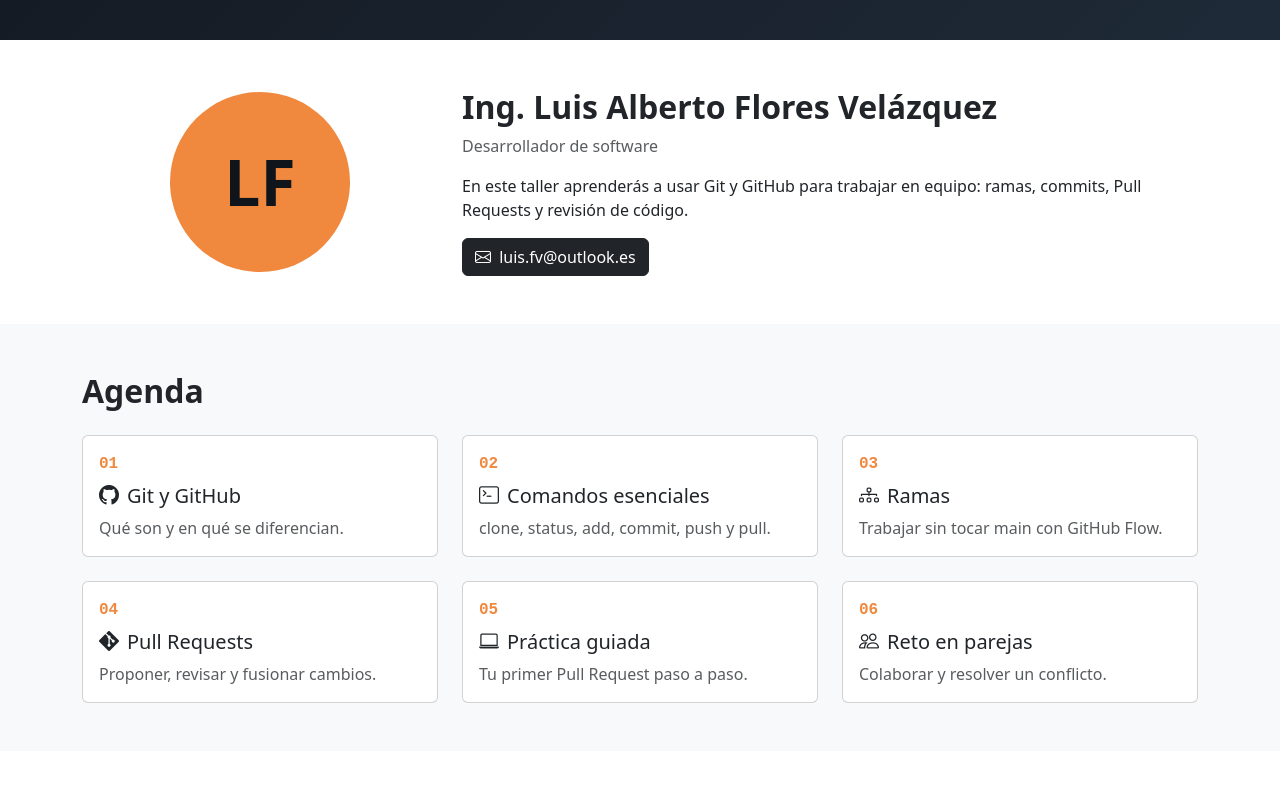
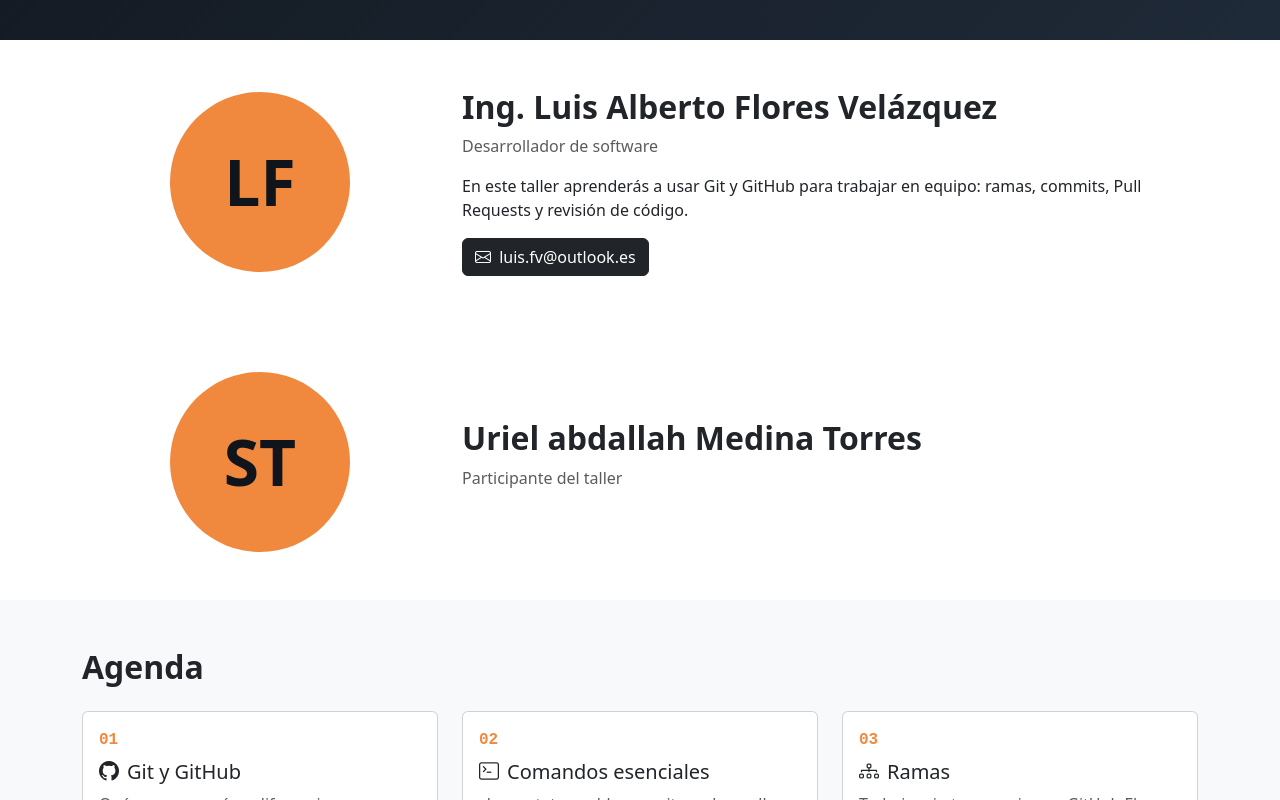
Before and after one commit to Alberto990725/app-ponente, a plain HTML site: page index.html in a window 1280 px wide. Shown: the part 576-1376 px from the top of the page. Drawn offline with nearby package versions, Linux system fonts and the light colour scheme.

Commit message:
Add new section
Add new section for student

```diff
--- a/index.html
+++ b/index.html
@@ -63,6 +63,18 @@
         </div>
       </div>
     </section>
+    <section id="student" class="py-5">
+      <div class="container">
+        <div class="row align-items-center g-4">
+          <div class="col-md-4 text-center">
+            <div class="avatar mx-auto">ST</div>
+          </div>
+          <div class="col-md-8">
+            <h2 class="fw-bold">Uriel abdallah Medina Torres</h2>
+            <p class="text-body-secondary">Participante del taller</p>
+        </div>
+      </div>
+    </section>
 
     <!-- Agenda -->
     <section id="agenda" class="py-5 bg-body-tertiary">
```
